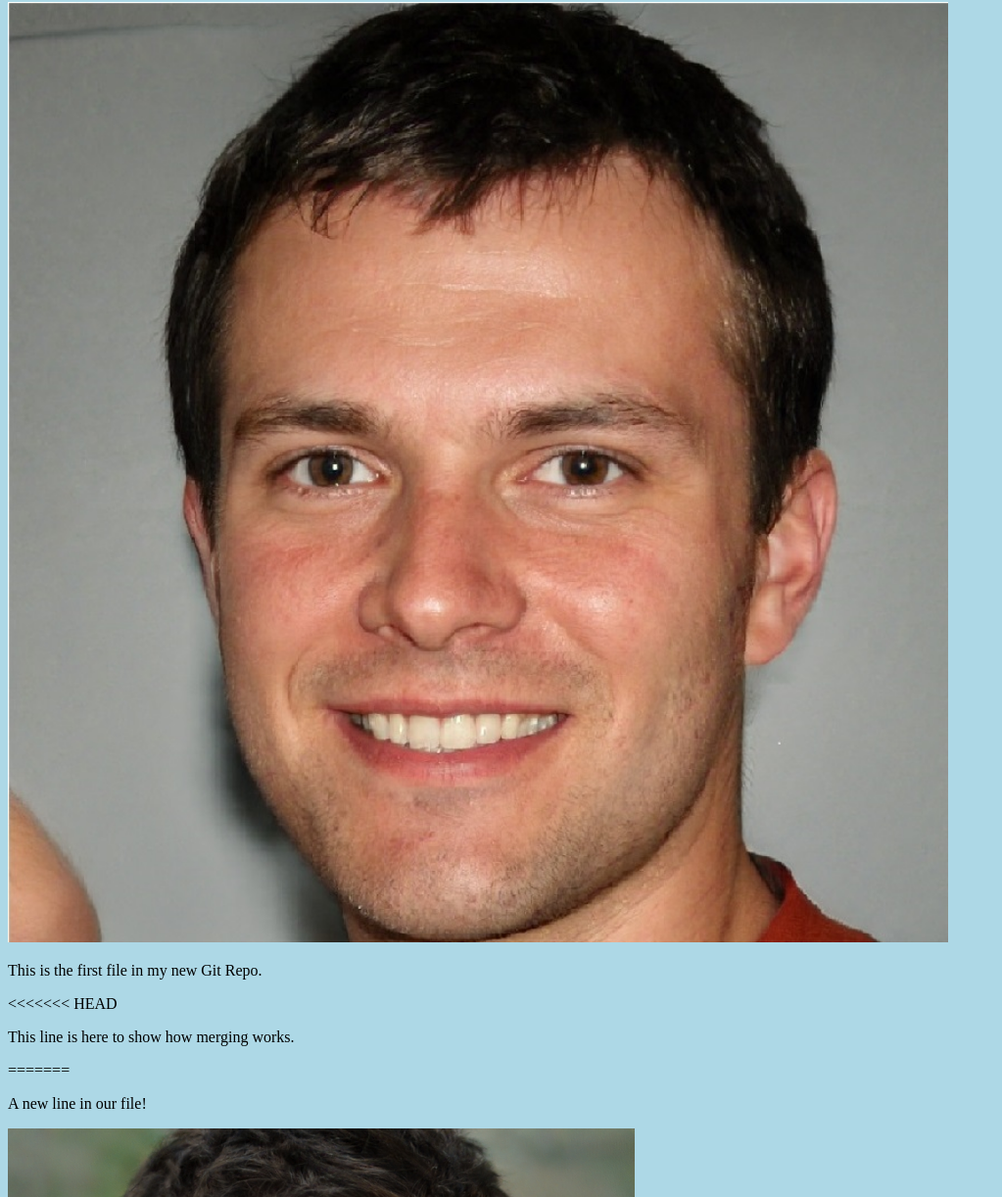
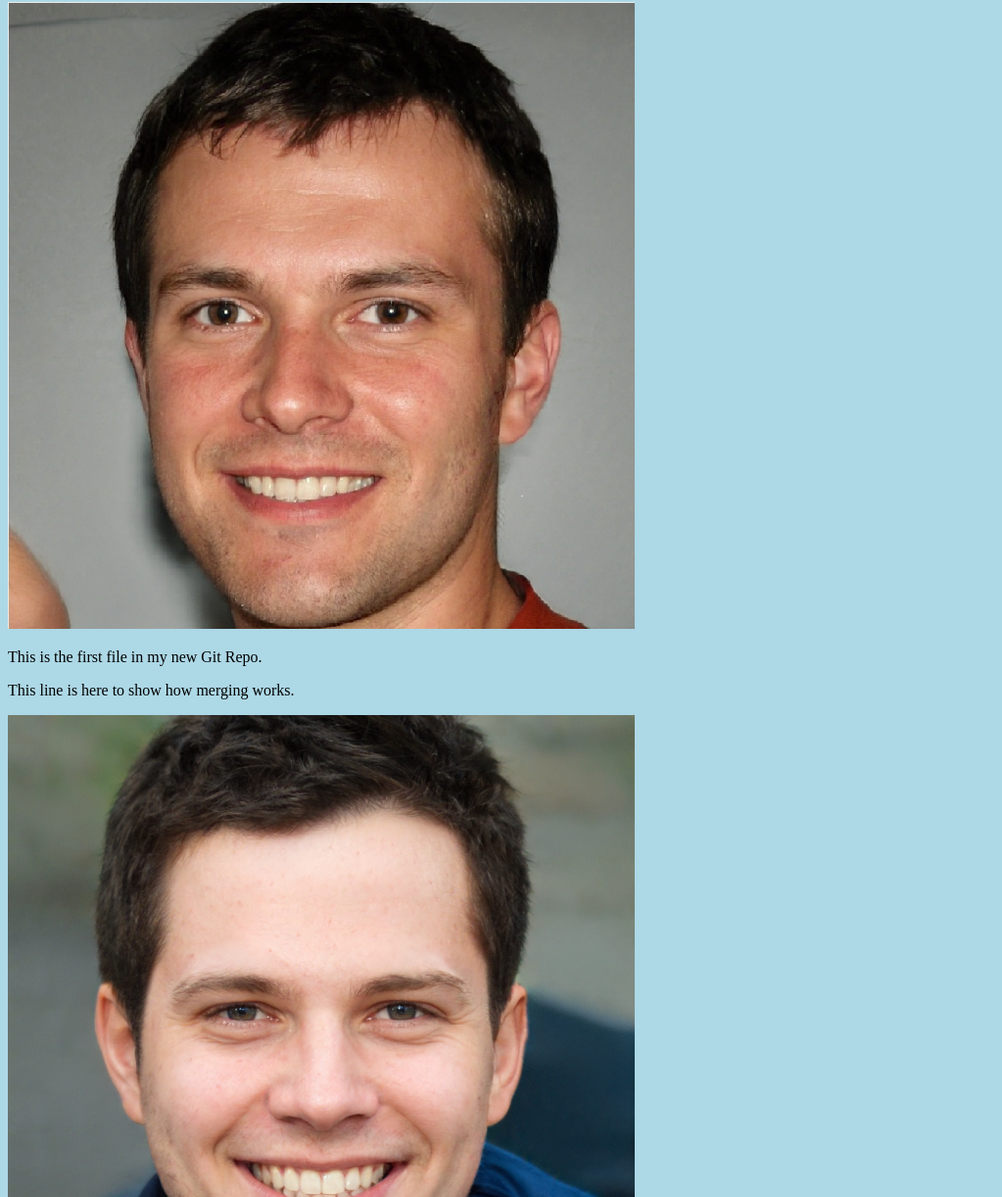
Before and after one commit to LD0212/myproject, a plain HTML site: page index.html in a window 1280 px wide. Shown: the part 78-1300 px from the top of the page at 98% size, without its empty margins (0-1023 px from the left). Drawn offline with Linux system fonts and the light colour scheme.

Commit message:
updated index.htm. Resized image

```diff
--- a/index.html
+++ b/index.html
@@ -7,14 +7,10 @@
 <body>
 
 <h1>Hello world!</h1>
-<div><img src="img_hello_world.jpg" alt="Hello World from Space" style="width:100%;max-width:960px"></div>
+<div><img src="img_hello_world.jpg" alt="Hello World from Space" style="width:100%;max-width:640px"></div>
 <p>This is the first file in my new Git Repo.</p>
-<<<<<<< HEAD
 <p>This line is here to show how merging works.</p>
-=======
-<p>A new line in our file!</p>
 <div><img src="img_hello_git.jpg" alt="Hello Git" style="width:100%;max-width:640px"></div>
->>>>>>> myproject-images
 
 </body>
 </html>
```
